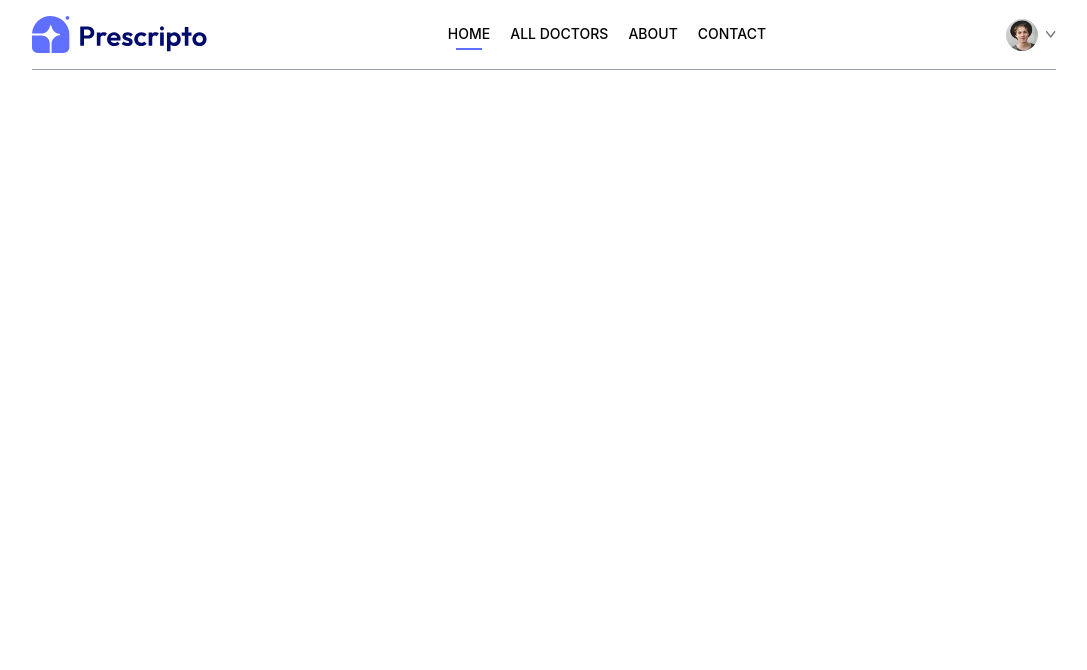
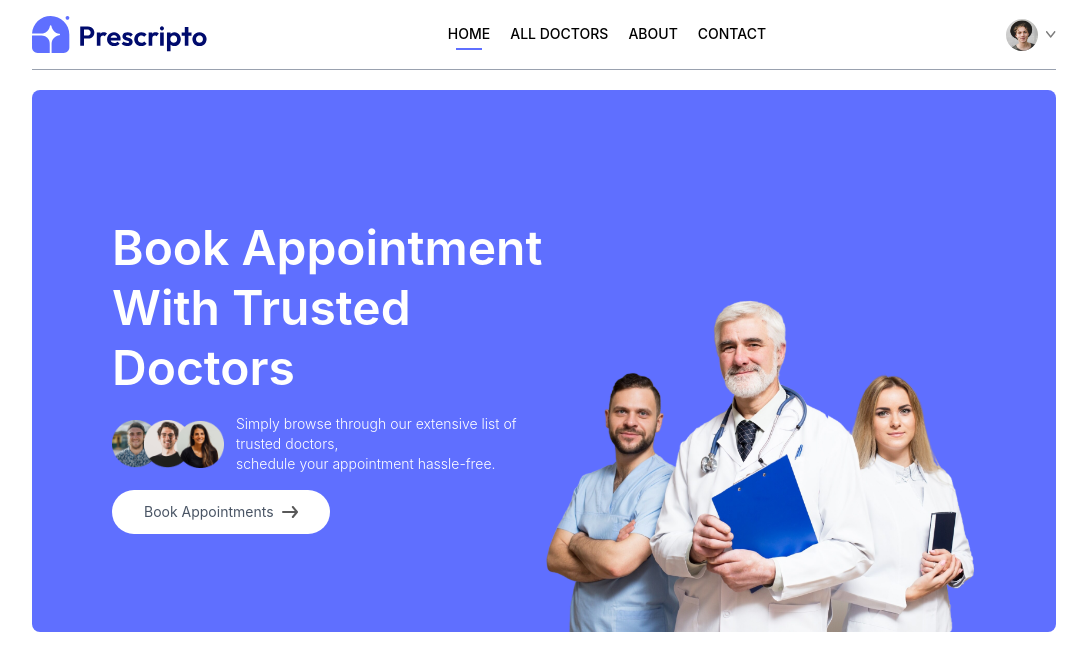
Before and after one commit to MuhammadMoiz178/PRESCRIPTO, a React app in the folder frontend/: page / in a window 1280 px wide. Shown: the top 670 px of the page, without its empty margins (96-1183 px from the left). Built offline with nearby package versions, Linux system fonts and the light colour scheme; the HTML template or start-up script is replaced by a standard one.

Commit message:
Add Header component to Home page for improved user interface

```diff
--- /dev/null
+++ b/frontend/src/components/Header.jsx
@@ -0,0 +1,28 @@
+import React from 'react'
+import { assets } from '../assets/assets'
+
+const Header = () => {
+  return (
+    <div className='flex flex-col md:flex-row flex-wrap bg-primary rounded-lg px-6 md:px-20'>
+        {/* Left Side */}
+        <div className='md:w-1/2 flex flex-col items-start justify-center gap-4 py-10 m-auto md:py-[10vw] md:mb-[-30px]'>
+            <p className='text-3xl md:text-4xl lg:text-5xl text-white font-semibold leading-tight md:leading-tight lg:leading-tight'>
+            Book Appointment <br /> With Trusted Doctors</p>
+            <div className='flex flex-col md:flex-row items-center gap-3 text-white text-sm font-light'>
+                <img className='w-28' src={assets.group_profiles} alt="" />
+                <p>Simply browse through our extensive list of trusted doctors,<br className='hidden sm:block'/>schedule your appointment hassle-free.</p>
+            </div>
+            <a href="#speciality" className='flex items-center gap-2 bg-white px-8 py-3 rounded-full text-gray-600 text-sm m-auto md:m-0 hover:scale-105 transition-all duration-300'>
+                Book Appointments <img clasw-3 src={assets.arrow_icon} alt="" />
+            </a>
+        </div>
+
+        {/* Right Side */}
+        <div className='md:w-1/2 relative'>
+            <img className='w-full md:absolute bottom-0 h-auto rounded-lg' src={assets.header_img} alt="" />
+        </div>
+    </div>
+  )
+}
+
+export default Header
--- a/frontend/src/pages/Home.jsx
+++ b/frontend/src/pages/Home.jsx
@@ -1,8 +1,11 @@
 import React from 'react'
+import Header from '../components/Header'
 
 const Home = () => {
   return (
-    <div></div>
+    <div>
+      <Header/>
+    </div>
   )
 }
 
```
